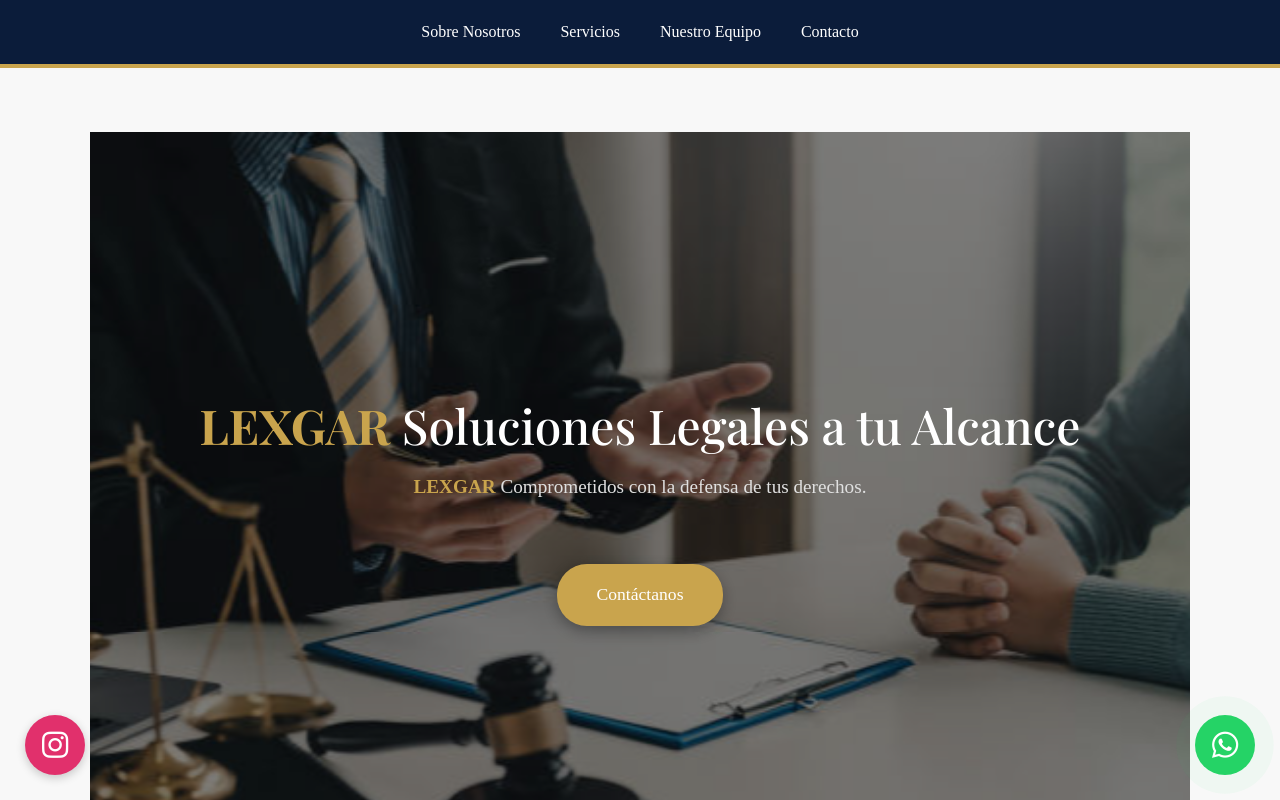
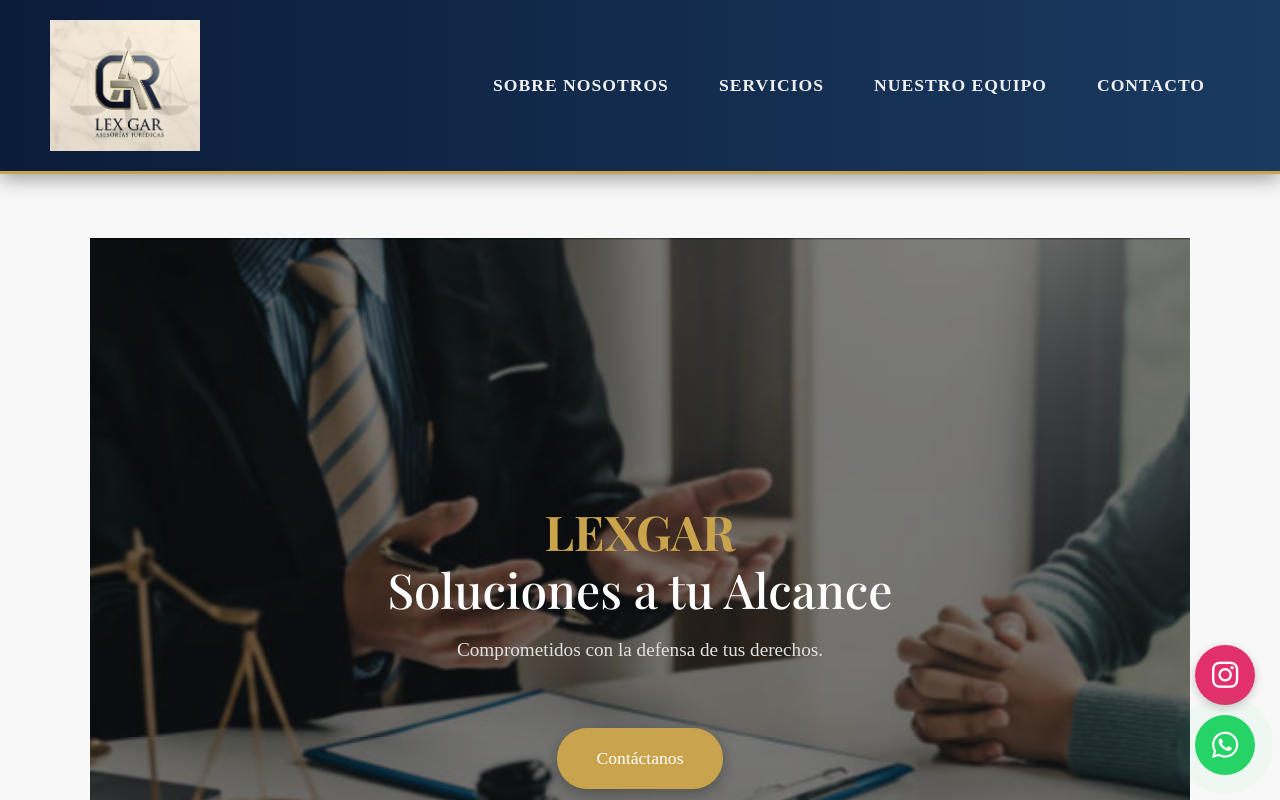
Before and after one commit to Mastercarmecanica/abogado-web, a React (Create React App) app: page / in a window 1280 px wide. Shown: the top 800 px of the page. Built offline with nearby package versions, Linux system fonts and the light colour scheme.

Commit message:
cambios de diseño
cambios en el diseño

```diff
--- a/src/App.css
+++ b/src/App.css
@@ -31,33 +31,159 @@
       transform: scale(1.05);
     }
 
-    /* ===== HERO ===== */
+    /* ===== HEADER ===== */
     .main-header {
-  background: #0b1c3a;
-  padding: 20px 0;
+      background: linear-gradient(90deg, #0b1c3a 0%, #1a3a60 100%); /* Subtle gradient */
+      padding: 20px 50px; /* More vertical and horizontal padding */
       position: sticky;
       top: 0;
       z-index: 1000;
       width: 100%;
+      display: flex;
+      justify-content: space-between;
+      align-items: center;
+      box-shadow: 0 4px 20px rgba(0, 0, 0, 0.4); /* Even stronger shadow for depth */
+      border-bottom: 3px solid #c9a44d; /* A golden border at the bottom */
+    }
+
+    .header-logo-container {
+      display: flex;
+      align-items: center;
+    }
+
+    .header-logo {
+      width: 150px; /* Larger logo */
+      height: auto;
+      filter: drop_shadow(0 0 15px rgba(201, 164, 77, 0.9)); /* More intense glow */
+      transition: transform 0.4s ease-in-out;
+    }
+
+    .header-logo:hover {
+      transform: scale(1.1); /* More pronounced hover */
     }
 
     .main-header nav ul {
       display: flex;
-  justify-content: center;
       list-style: none;
       margin: 0;
       padding: 0;
+      max-width: 800px; /* Increased navigation width */
+      justify-content: flex-end;
+      flex-grow: 1;
     }
 
     .main-header nav ul li a {
-  color: white;
+      color: #f0f0f0; /* Slightly off-white for better contrast */
       text-decoration: none;
-  padding: 10px 20px;
-  transition: color 0.3s ease;
+      padding: 12px 25px; /* More padding for links */
+      transition: all 0.3s ease-in-out;
+      font-weight: 600; /* Bolder font */
+      position: relative;
+      font-size: 1.1rem; /* Larger font size */
+      text-transform: uppercase; /* Uppercase for modern look */
+      letter-spacing: 1px; /* Added letter spacing */
     }
 
     .main-header nav ul li a:hover {
-  color: #c8a47e;
+      color: #ffd700; /* Brighter golden color on hover */
+      transform: translateY(-5px); /* More dramatic lift */
+    }
+
+    .main-header nav ul li a::after {
+      content: '';
+      position: absolute;
+      left: 50%;
+      bottom: -8px; /* Adjusted position */
+      transform: translateX(-50%);
+      width: 0;
+      height: 4px; /* Thicker underline */
+      background-color: #ffd700; /* Golden underline */
+      transition: width 0.3s ease-in-out, bottom 0.3s ease-in-out;
+    }
+
+    .main-header nav ul li a:hover::after {
+      width: 85%; /* Wider underline on hover */
+      bottom: -4px; /* Move underline up more on hover */
+    }
+
+    /* Hamburger menu for mobile */
+    .menu-toggle {
+      display: none;
+      flex-direction: column;
+      justify-content: space-around;
+      width: 35px; /* Slightly larger hamburger */
+      height: 30px;
+      cursor: pointer;
+      z-index: 1001;
+    }
+
+    .menu-toggle div {
+      width: 35px;
+      height: 4px; /* Thicker lines */
+      background-color: #ffd700; /* Golden lines */
+      border-radius: 10px;
+      transition: all 0.3s linear;
+      transform-origin: 1px;
+    }
+
+    .menu-toggle.open div:nth-child(1) {
+      transform: rotate(45deg);
+    }
+
+    .menu-toggle.open div:nth-child(2) {
+      opacity: 0;
+      transform: translateX(-20px);
+    }
+
+    .menu-toggle.open div:nth-child(3) {
+      transform: rotate(-45deg);
+    }
+
+    @media (max-width: 768px) {
+      .main-header {
+        padding: 15px 20px;
+      }
+
+      .header-logo {
+        width: 120px; /* Adjust logo size for mobile */
+      }
+
+      .menu-toggle {
+        display: flex;
+      }
+
+      .main-header nav ul {
+        display: none;
+        flex-direction: column;
+        position: absolute;
+        top: 70px; /* Adjusted position below header */
+        left: 0;
+        width: 100%;
+        background: linear-gradient(180deg, #0b1c3a 0%, #1a3a60 100%); /* Gradient for mobile menu */
+        box-shadow: 0 8px 16px rgba(0, 0, 0, 0.3);
+        padding: 20px 0;
+        max-width: none;
+      }
+
+      .main-header nav ul.open {
+        display: flex;
+      }
+
+      .main-header nav ul li {
+        text-align: center;
+        margin: 10px 0;
+      }
+
+      .main-header nav ul li a {
+        padding: 15px 0;
+        display: block;
+        font-size: 1.2rem;
+        color: #f0f0f0;
+      }
+
+      .main-header nav ul li a::after {
+        bottom: -10px; /* Adjust underline position for mobile */
+      }
     }
 
     .hero-content {
@@ -261,8 +387,8 @@
       position: fixed;
       width: 60px;
       height: 60px;
-      bottom: 25px;
-      left: 25px;
+      bottom: 95px; /* 25px (WhatsApp) + 60px (altura botón) + 10px (margen) */
+      right: 25px;
       background-color: #E1306C;
       color: #fff;
       border-radius: 50%;
--- a/src/components/Header.js
+++ b/src/components/Header.js
@@ -1,14 +1,29 @@
-import React from 'react';
+import React, { useState } from 'react';
+import logo from '../assets/hero.png'; // Importa tu logo
 
 function Header() {
+  const [isOpen, setIsOpen] = useState(false);
+
+  const toggleMenu = () => {
+    setIsOpen(!isOpen);
+  };
+
   return (
     <header className="main-header">
+      <div className="header-logo-container">
+        <img src={logo} alt="LEXGAR Logo" className="header-logo" />
+      </div>
+      <div className={`menu-toggle ${isOpen ? 'open' : ''}`} onClick={toggleMenu}>
+        <div></div>
+        <div></div>
+        <div></div>
+      </div>
       <nav>
-        <ul>
-          <li><a href="#about">Sobre Nosotros</a></li>
-          <li><a href="#services">Servicios</a></li>
-          <li><a href="#team">Nuestro Equipo</a></li>
-          <li><a href="#contact">Contacto</a></li>
+        <ul className={isOpen ? 'open' : ''}>
+          <li><a href="#about" onClick={toggleMenu}>Sobre Nosotros</a></li>
+          <li><a href="#services" onClick={toggleMenu}>Servicios</a></li>
+          <li><a href="#team" onClick={toggleMenu}>Nuestro Equipo</a></li>
+          <li><a href="#contact" onClick={toggleMenu}>Contacto</a></li>
         </ul>
       </nav>
     </header>
--- a/src/components/Hero.css
+++ b/src/components/Hero.css
@@ -86,4 +86,8 @@
   .hero-content {
     padding: 10vh 20px; /* Adjust padding for mobile */
   }
+
+  .hero-section {
+    height: 60vh; /* Ajustar la altura para móviles */
+  }
 }
--- a/src/components/Hero.js
+++ b/src/components/Hero.js
@@ -29,8 +29,8 @@
     <section className="hero-section">
       <img src={images[currentImage]} alt="Background" className="hero-slideshow-image" />
       <div className="hero-content">
-        <h1><span className="lexgar-highlight">LEXGAR</span> Soluciones Legales a tu Alcance</h1>
-        <p><span className="lexgar-highlight">LEXGAR</span> Comprometidos con la defensa de tus derechos.</p>
+        <h1><span className="lexgar-highlight">LEXGAR</span><br/>Soluciones a tu Alcance</h1>
+        <p>Comprometidos con la defensa de tus derechos.</p>
         <a href="#contact" className="cta-button">Contáctanos</a>
       </div>
     </section>
--- a/src/index.css
+++ b/src/index.css
@@ -14,49 +14,6 @@
 }
 
 /* ======= HEADER ======= */
-header {
-  background: url('https://www.toptal.com/designers/subtlepatterns/uploads/marble_1.png') center/cover no-repeat;
-  color: var(--azul-oscuro);
-  text-align: center;
-  padding: 3.5rem 1rem 4rem;
-  position: relative;
-  border-bottom: 4px solid var(--dorado);
-}
-
-.logo-container {
-  display: flex;
-  justify-content: center;
-  align-items: center;
-  margin-bottom: 1rem;
-}
-
-.logo {
-  width: 100%;
-  max-width: 380px;
-  height: auto;
-  object-fit: contain;
-  display: block;
-  transition: transform 0.8s ease, filter 0.8s ease;
-  filter: drop-shadow(0 0 10px rgba(201, 164, 77, 0.4));
-}
-
-.logo:hover {
-  transform: scale(1.08);
-  filter: drop-shadow(0 0 20px rgba(201, 164, 77, 0.6));
-}
-
-header h1 {
-  font-family: 'Playfair Display', serif;
-  font-size: 2.7rem;
-  letter-spacing: 2px;
-  margin: 0.5rem 0 0;
-}
-
-header p {
-  font-size: 1.15rem;
-  letter-spacing: 1px;
-  margin-top: 0.3rem;
-}
 
 /* ======= SECCIONES ======= */
 section {
```
Lines whose indentation alone changed are shown as unchanged.
